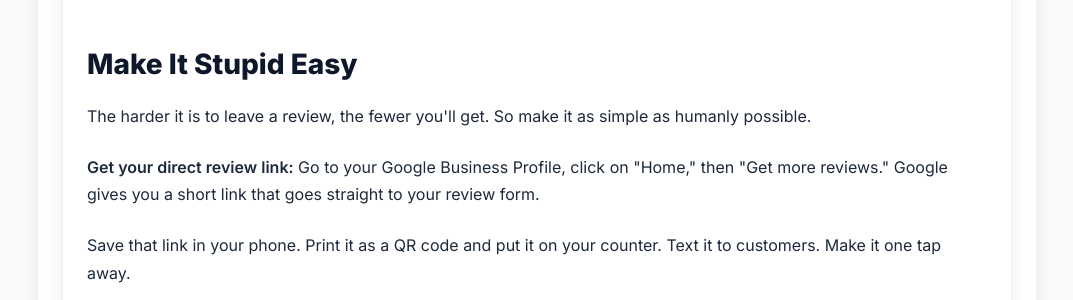
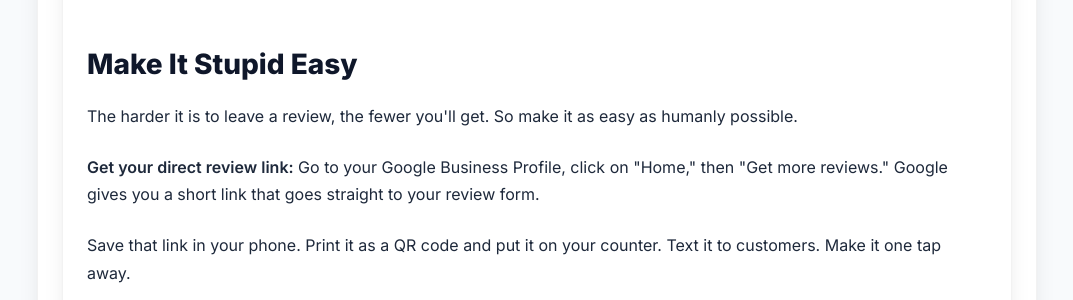
Before and after one commit to JamesBrownR/MeetingSurge, a Jekyll site: the page built from _posts/2025-12-13-how-get-5-star-your.md, in a window 1280 px wide and 900 px high, scrolled down 1616 px. Shown: the part 154-454 px from the top of the window, without its empty margins (103-1176 px from the left). Built offline with Jekyll 4.4.1, drawn with Linux system fonts in a browser that asks for light colours.

Commit message:
Update 2025-12-13-how-get-5-star-your.md

```diff
--- a/_posts/2025-12-13-how-get-5-star-your.md
+++ b/_posts/2025-12-13-how-get-5-star-your.md
@@ -27,7 +27,7 @@ description: A simple system to get more Google reviews that actually brings in
     <p>Most will say yes. Some will want to do it later (send them a text with the link). A few will say no. That's fine. Move on.</p>
 
     <h2>Make It Stupid Easy</h2>
-    <p>The harder it is to leave a review, the fewer you'll get. So make it as simple as humanly possible.</p>
+    <p>The harder it is to leave a review, the fewer you'll get. So make it as easy as humanly possible.</p>
     <p><strong>Get your direct review link:</strong> Go to your Google Business Profile, click on "Home," then "Get more reviews." Google gives you a short link that goes straight to your review form.</p>
     <p>Save that link in your phone. Print it as a QR code and put it on your counter. Text it to customers. Make it one tap away.</p>
     <p>Nobody is going to Google your business name, scroll down, click reviews, click write a review. That's five steps. You need one.</p>
```
